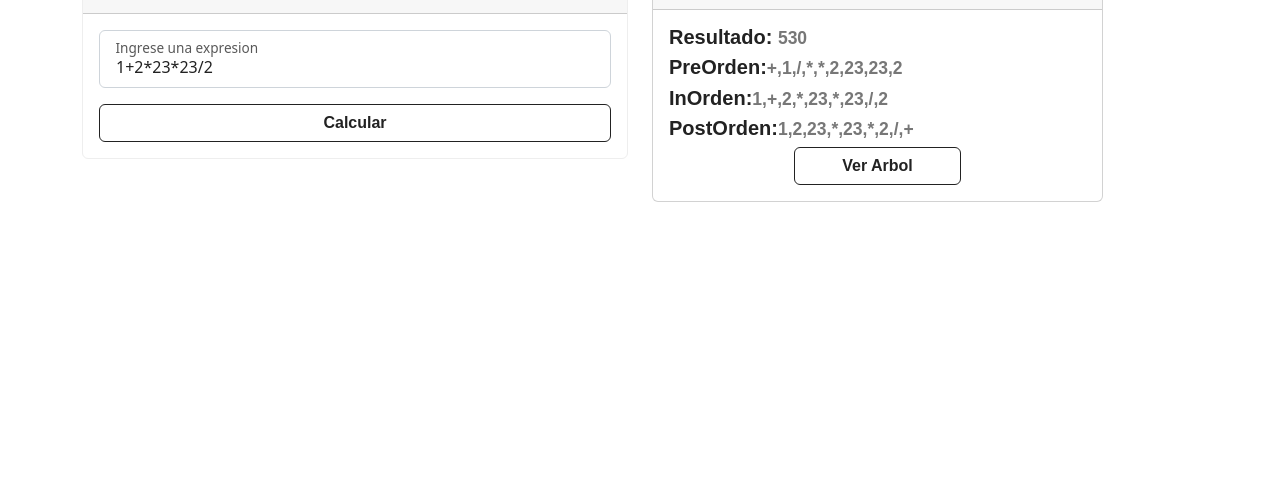
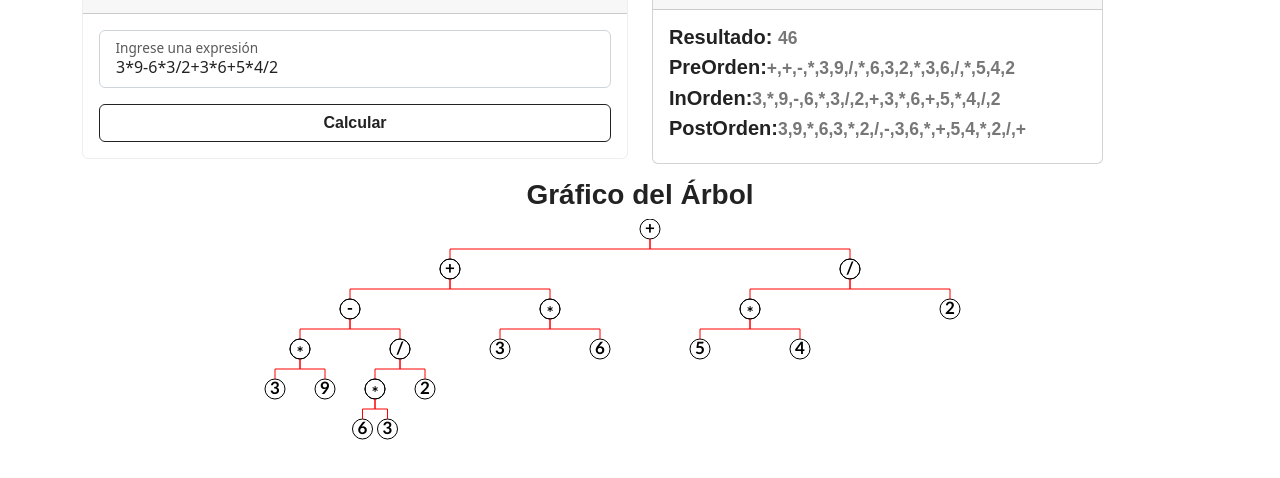
Before and after one commit to Guada8a/Proyecto_Final_Estructuras, a website: page index.html in a window 1280 px wide. Both pictures are taken after a click on the button "Calcular". Shown: the part 110-588 px from the top of the page. Drawn offline with nearby package versions, Linux system fonts and the light colour scheme; a web font is replaced by a local one.

Commit message:
Árboles Gráficamente

```diff
--- a/index.html
+++ b/index.html
@@ -7,15 +7,6 @@
     <link rel="stylesheet" href="./css/bootstrap.min.css">
     <link rel="stylesheet" href="https://bootswatch.com/5/journal/bootstrap.min.css">
     <link rel="stylesheet" href="https://bootswatch.com/5/journal/bootstrap.css">
-    <script src="https://code.jquery.com/jquery-3.3.1.slim.min.js"
-        integrity="sha384-q8i/X+965DzO0rT7abK41JStQIAqVgRVzpbzo5smXKp4YfRvH+8abtTE1Pi6jizo"
-        crossorigin="anonymous"></script>
-    <script src="https://cdn.jsdelivr.net/npm/popper.js@1.14.6/dist/umd/popper.min.js"
-        integrity="sha384-wHAiFfRlMFy6i5SRaxvfOCifBUQy1xHdJ/yoi7FRNXMRBu5WHdZYu1hA6ZOblgut"
-        crossorigin="anonymous"></script>
-    <script src="https://cdn.jsdelivr.net/npm/bootstrap@4.2.1/dist/js/bootstrap.min.js"
-        integrity="sha384-B0UglyR+jN6CkvvICOB2joaf5I4l3gm9GU6Hc1og6Ls7i6U/mkkaduKaBhlAXv9k"
-        crossorigin="anonymous"></script>
 
     <title>&Aacute;rbol Binario</title>
     <style>
@@ -46,8 +37,8 @@
                                 </legend>
                                 <div class="form-group card-body">
                                     <div class="form-floating mb-3">
-                                        <input type="text" class="form-control" id="txtE" placeholder="Expresión..." value="1+2*23*23/2">
-                                        <label for="txtE">Ingrese una expresion</label>
+                                        <input type="text" class="form-control" id="txtE" placeholder="Expresión..." value="3*9-6*3/2+3*6+5*4/2">
+                                        <label for="txtE">Ingrese una expresión</label>
                                     </div>
                                     <button type="button" class="btn btn-outline-dark" id="calcular"
                                         style="width:100%; text-align:center" onclick="nuevoArbol();">Calcular</button>
@@ -68,9 +59,6 @@
                                     <h5 id="preorden">PreOrden:</h5>
                                     <h5 id="inorden">InOrden:</h5>
                                     <h5 id="postorden">PostOrden:</h5>
-                                    <span id="div-button">
-                                        <button type="button" style="width:40%; text-align:center;" class="btn btn-outline-dark" id="verArbol">Ver Arbol</button>
-                                    </span>
                                 </div>
                             </fieldset>
                         </form>
@@ -79,22 +67,10 @@
             </div>
         </div>
     </div>
-    <!--Modal-->
-    <div class="modal">
-        <div class="modal-dialog" role="document">
-            <div class="modal-content">
-                <div class="modal-header">
-                    <h5 class="modal-title">Árbol Binario</h5>
-                    <button type="button" class="btn-close" data-bs-dismiss="modal" aria-label="Close">
-                        <span aria-hidden="true"></span>
-                    </button>
-                </div>
-                <div class="modal-body">
-                    <p id="json-arbol"></p>
-                </div>
-            </div>
-        </div>
-    </div>
+    <span id="div-button">
+        <h3>Gráfico del Árbol</h3>
+        <canvas id="canvas" width="1000px" height="500px" style="margin-left: 20px;"></canvas>
+    </span>
 </body>
 <script src="./modules/arbol.js"></script>
 </html>
--- a/modules/arbol.js
+++ b/modules/arbol.js
@@ -1,9 +1,4 @@
-//
-$(document).ready(function () {
-    $("#verArbol").click(function () {
-        $('.modal').modal('show');
-    });
-});
+
 if (!String.contains) {
     String.prototype.contains = function (it) { return this.indexOf(it) >= 0; };
 }
@@ -25,8 +20,67 @@ function nuevoArbol() {
     nodos.ordenar();
     document.getElementById('resultado').innerHTML = "Resultado: <small class='text-muted'>" + creacion[0].total + "</small>";
     console.info(creacion);
-    document.getElementById('json-arbol').innerHTML = `<pre>${JSON.stringify(creacion[0],null," ")}</pre>`;
+    crearCanvas(creacion[0]);
+    //document.getElementById('json-arbol').innerHTML = `<pre>${JSON.stringify(creacion[0], null, " ")}</pre>`;
 }
+function crearCanvas(arbol) {
+    var canvas = document.getElementById('canvas');
+    var ctx = canvas.getContext('2d');
+    ctx.clearRect(0, 0, canvas.width, canvas.height);
+    ctx.font = "bold 17px Calibri";
+    ctx.fillStyle = "#000";
+    ctx.textAlign = "center";
+    ctx.textBaseline = "middle";
+    var centerx = canvas.width / 2;
+    dibujarArbol(ctx, arbol, centerx, 10, 200, 50);
+}
+function dibujarArbol(ctx, nodo, x, y, ancho, alto) {
+    if (nodo == null) return;
+    if (nodo.izquierda != null) {
+        ctx.beginPath();
+        ctx.arc(x - ancho, (y - 10) + (alto), 10, 0, 2 * Math.PI);
+        ctx.strokeStyle = "#000";
+        ctx.stroke();
+
+        ctx.beginPath();
+        ctx.moveTo(x, y + 10);
+        ctx.lineTo(x, y + 20);
+        ctx.lineTo(x - ancho,y + 20);
+        ctx.lineTo(x - ancho, (y - 10) + (alto - 10));
+        ctx.lineWidth = 1;
+        ctx.strokeStyle = "#FF0000";
+        ctx.stroke();
+    }
+    if (nodo.derecha != null) {
+        ctx.beginPath();
+        ctx.arc(x, y, 10, 0, 2 * Math.PI);
+        ctx.strokeStyle = "#000";
+        ctx.stroke();
+
+        ctx.beginPath();
+        ctx.arc(x + ancho, (y - 10) + (alto), 10, 0, 2 * Math.PI);
+        ctx.strokeStyle = "#000";
+        ctx.stroke();
+
+        ctx.beginPath();
+        ctx.stroke();
+        ctx.moveTo(x, y + 10);
+        ctx.lineTo(x, y + 20);
+        ctx.lineTo(x + ancho, y + 20);
+        ctx.lineTo(x + ancho, (y - 10) + (alto - 10));
+        ctx.lineWidth = 1;
+        ctx.strokeStyle = "#FF0000";
+        ctx.stroke();
+    }
+    if (nodo.nodo == "*")
+        ctx.fillText(nodo.nodo, x, y+5);
+    else
+        ctx.fillText(nodo.nodo, x, y);
+
+    dibujarArbol(ctx, nodo.izquierda, x - ancho, y + (alto-10), ancho / 2, alto);
+    dibujarArbol(ctx, nodo.derecha, x + ancho, y + (alto-10), ancho / 2, alto);
+}
+
 class Arbol{
     constructor(expresion) {
         this.expresion = expresion;
```
Also changed, not shown: img/arbol.jpg (added), readme.md (added).
